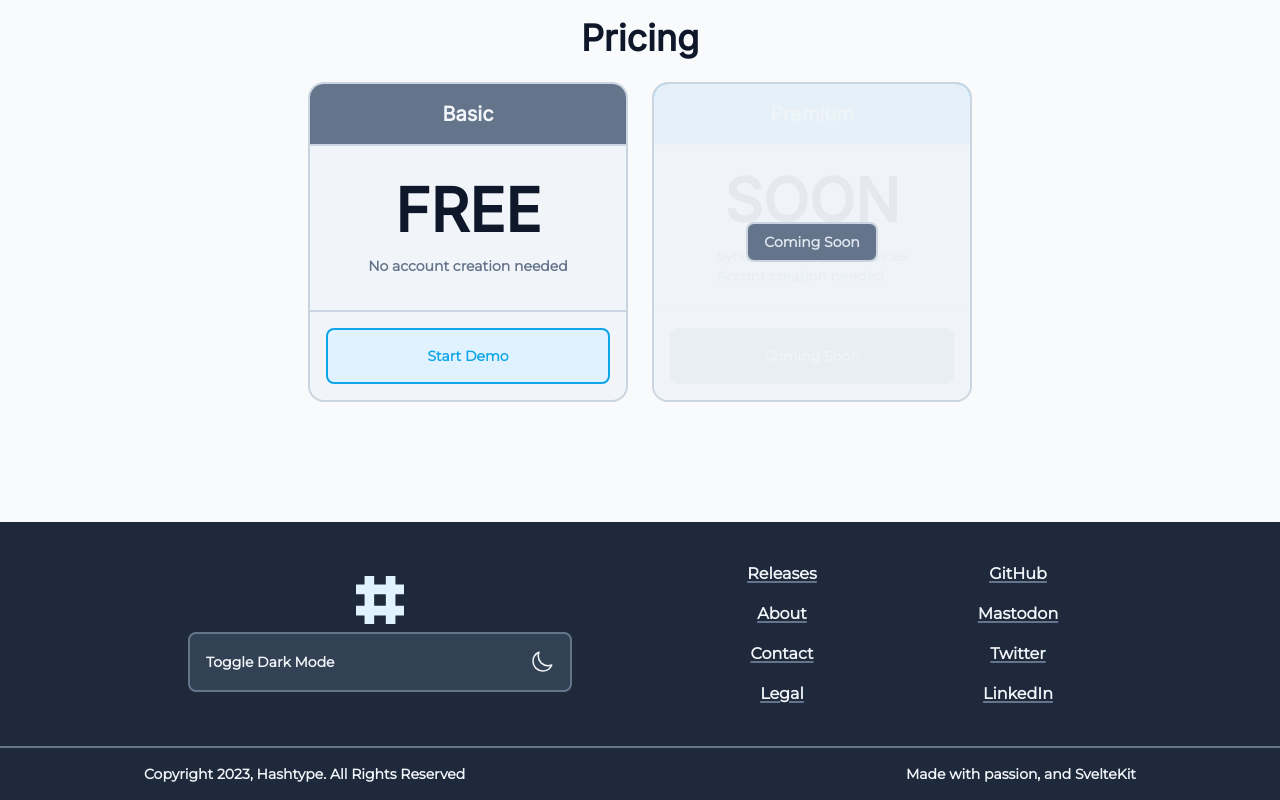
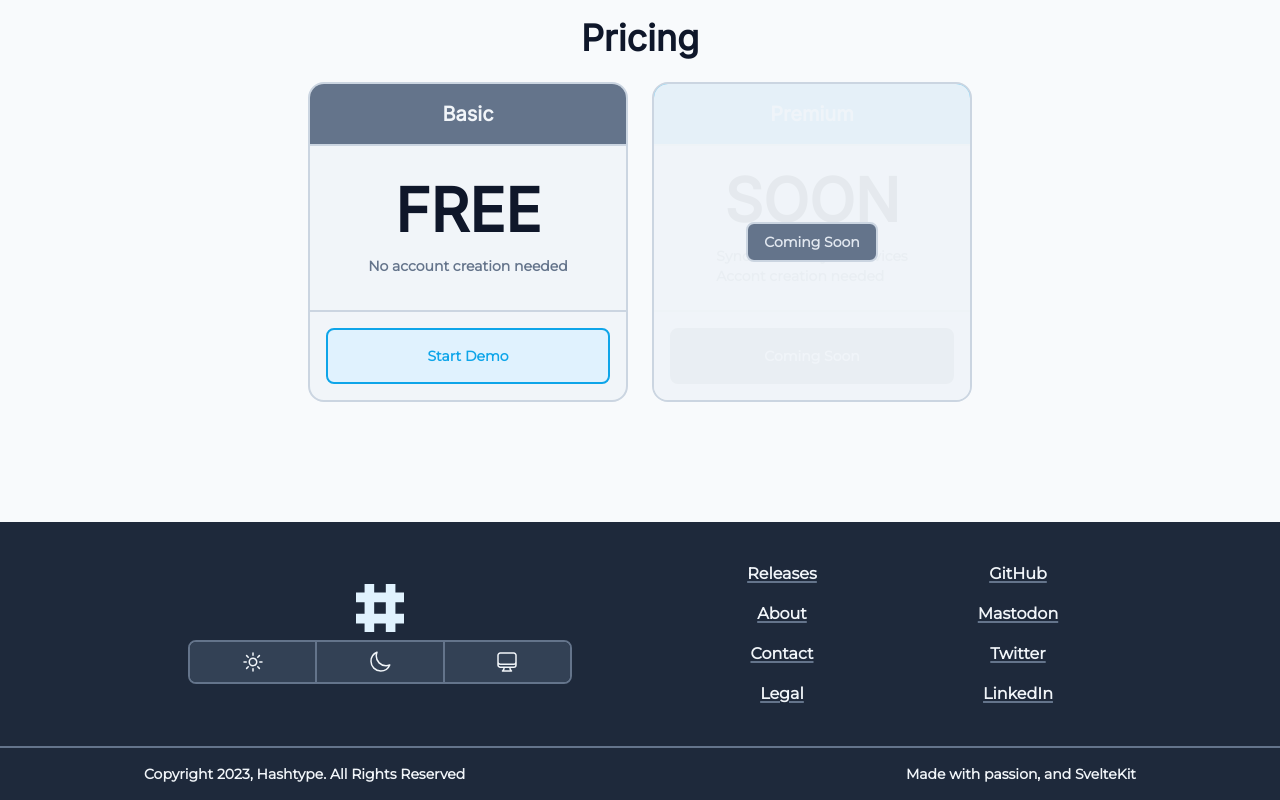
Before and after one commit to matovius/hashtype, a SvelteKit app: page / in a window 1280 px wide. Shown: the part 1506-2306 px from the top of the page. Built offline with nearby package versions, Linux system fonts and the light colour scheme; a web font is replaced by a local one.

Commit message:
Implement triple setting theme switcher

```diff
--- a/src/components/landing-page/Footer.svelte
+++ b/src/components/landing-page/Footer.svelte
@@ -1,26 +1,72 @@
 <script lang="ts">
+  import { browser } from "$app/environment";
   import SunIcon from "../icons/SunIcon.svelte";
   import MoonIcon from "../icons/MoonIcon.svelte";
   import Text from "../typography/Text.svelte";
   import HashtypeLogo from "../icons/HashtypeLogo.svelte";
+  import ComputerDesktopIcon from "../icons/ComputerDesktopIcon.svelte";
 
   let isDarkMode: boolean = false;
   let themeLabel: "Toggle Dark Mode" | "Toggle Light Mode";
+
   isDarkMode
     ? (themeLabel = "Toggle Light Mode")
     : (themeLabel = "Toggle Dark Mode");
 
-  function setTheme() {
+  function setDarkTheme() {
     const root: HTMLElement = document.documentElement;
-    root.classList.toggle("dark");
+    themeLabel = "Toggle Light Mode";
+    root.classList.add("dark");
   }
 
-  function toggleTheme() {
-    isDarkMode = !isDarkMode;
+  function setLightTheme() {
+    const root: HTMLElement = document.documentElement;
+    themeLabel = "Toggle Dark Mode";
+    root.classList.remove("dark");
+  }
+
+  function toggleDarkTheme() {
+    if (isDarkMode === false) {
+      isDarkMode = true;
+      setDarkTheme();
+    }
+  }
+
+  function toggleLightTheme() {
+    if (isDarkMode === true) {
+      isDarkMode = false;
+      setLightTheme();
+    }
+  }
+
+  function togglePreferredTheme() {
+    if (browser) {
+      const root: HTMLElement = document.documentElement;
+      if (window.matchMedia("(prefers-color-scheme: dark)").matches) {
+        root.classList.add("dark");
+        isDarkMode = true;
+      } else {
+        root.classList.remove("dark");
+        isDarkMode = false;
+      }
+      isDarkMode
+        ? (themeLabel = "Toggle Light Mode")
+        : (themeLabel = "Toggle Dark Mode");
+    }
+  }
+
+  if (browser) {
+    const root: HTMLElement = document.documentElement;
+    if (window.matchMedia("(prefers-color-scheme: dark)").matches) {
+      root.classList.add("dark");
+      isDarkMode = true;
+    } else {
+      root.classList.remove("dark");
+      isDarkMode = false;
+    }
     isDarkMode
       ? (themeLabel = "Toggle Light Mode")
       : (themeLabel = "Toggle Dark Mode");
-    setTheme();
   }
 
   interface AppLink {
@@ -85,17 +131,31 @@
       <div class="w-12 aspect-square text-sky-100" title="App icon goes here">
         <HashtypeLogo />
       </div>
-      <button
-        class="transition w-full max-w-sm p-4 rounded-lg border-2 border-slate-500 hover:border-slate-300 flex justify-between items-center bg-slate-700 hover:bg-slate-600"
-        on:click={toggleTheme}
+      <div
+        class="w-full max-w-sm rounded-lg border-2 border-slate-500 flex justify-center items-center overflow-hidden"
       >
-        <Text as="span">{themeLabel}</Text>
-        {#if isDarkMode}
+        <button
+          class="w-full flex justify-center items-center p-2 border-r-2 border-slate-500 bg-slate-700 hover:bg-slate-600"
+          on:click={toggleLightTheme}
+          title="Toggle Light Theme"
+        >
           <SunIcon />
-        {:else}
+        </button>
+        <button
+          class="w-full flex justify-center items-center p-2 bg-slate-700 hover:bg-slate-600"
+          on:click={toggleDarkTheme}
+          title="Toggle Dark Theme"
+        >
           <MoonIcon />
-        {/if}
-      </button>
+        </button>
+        <button
+          class="w-full flex justify-center items-center p-2 border-l-2 border-slate-500 bg-slate-700 hover:bg-slate-600"
+          on:click={togglePreferredTheme}
+          title="Toggle System Default"
+        >
+          <ComputerDesktopIcon />
+        </button>
+      </div>
     </div>
     <div class="w-full flex justify-between align-center">
       <div class="w-full">
```
